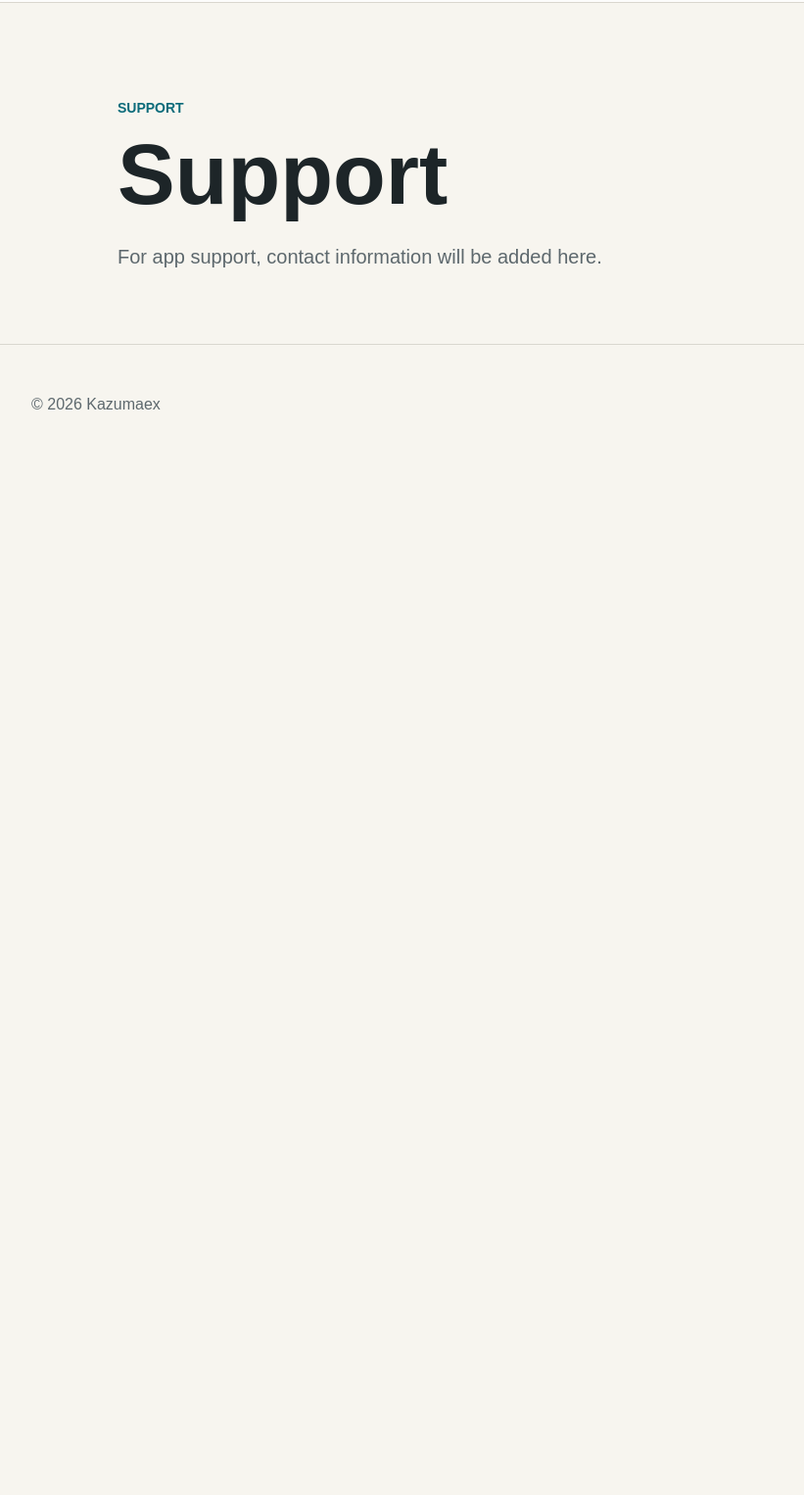
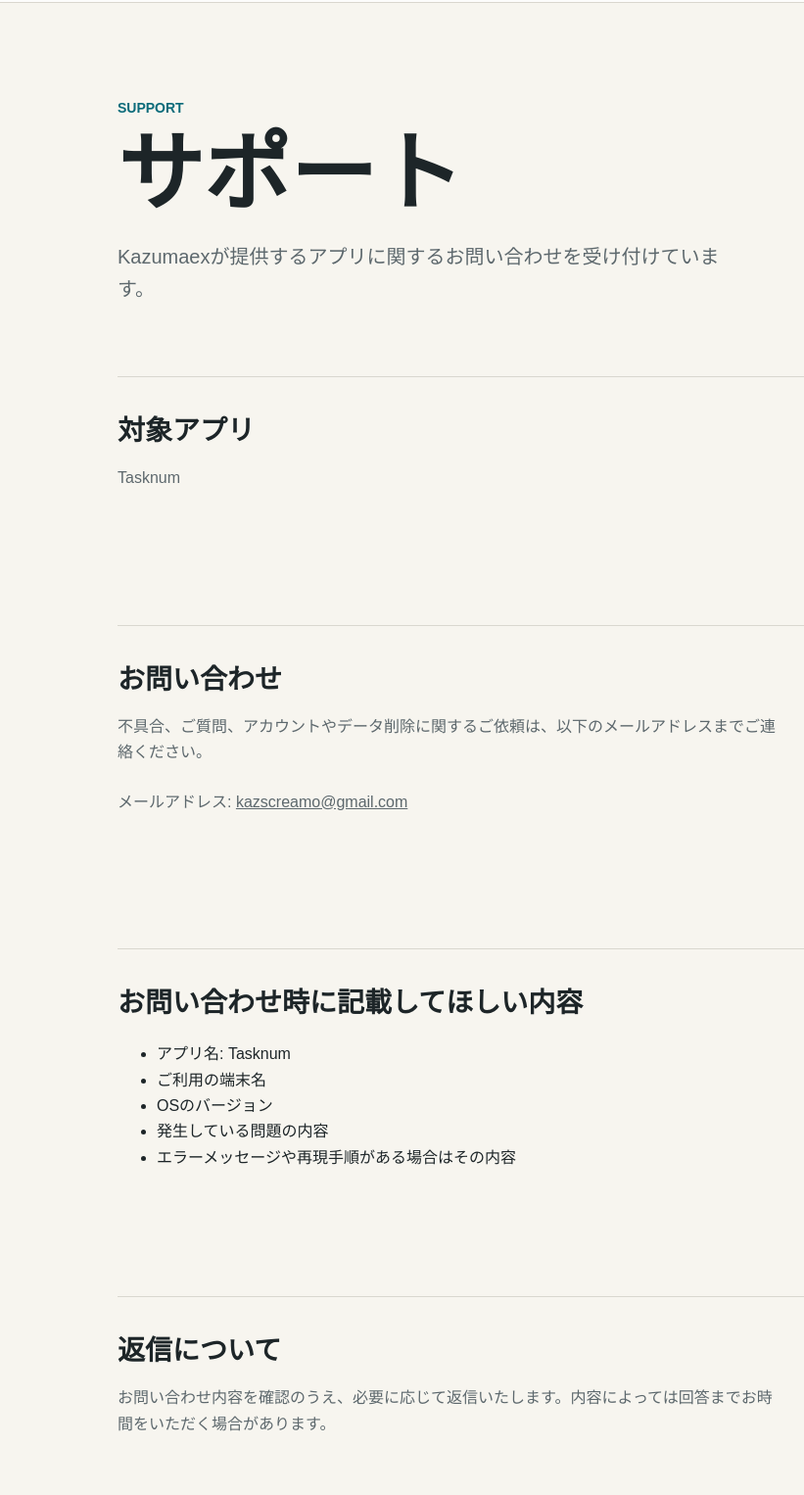
Before and after one commit to kazmambow/kazumaex-site, a plain HTML site: page support/index.html in a window 1280 px wide. Shown: the part 71-1597 px from the top of the page at 98% size, without its empty margins (40-861 px from the left). Before the commit the page ends 800 px from the top, so only its background shows below. Drawn offline with Linux system fonts and the light colour scheme.

Commit message:
Update support page

```diff
--- a/support/index.html
+++ b/support/index.html
@@ -20,8 +20,40 @@
   <main>
     <section class="hero">
       <p class="eyebrow">Support</p>
-      <h1>Support</h1>
-      <p class="lead">For app support, contact information will be added here.</p>
+      <h1>サポート</h1>
+      <p class="lead">Kazumaexが提供するアプリに関するお問い合わせを受け付けています。</p>
+    </section>
+
+    <section class="section">
+      <h2>対象アプリ</h2>
+      <p>Tasknum</p>
+    </section>
+
+    <section class="section">
+      <h2>お問い合わせ</h2>
+      <p>不具合、ご質問、アカウントやデータ削除に関するご依頼は、以下のメールアドレスまでご連絡ください。</p>
+      <p>メールアドレス: <a href="mailto:kazscreamo@gmail.com">kazscreamo@gmail.com</a></p>
+    </section>
+
+    <section class="section">
+      <h2>お問い合わせ時に記載してほしい内容</h2>
+      <ul>
+        <li>アプリ名: Tasknum</li>
+        <li>ご利用の端末名</li>
+        <li>OSのバージョン</li>
+        <li>発生している問題の内容</li>
+        <li>エラーメッセージや再現手順がある場合はその内容</li>
+      </ul>
+    </section>
+
+    <section class="section">
+      <h2>返信について</h2>
+      <p>お問い合わせ内容を確認のうえ、必要に応じて返信いたします。内容によっては回答までお時間をいただく場合があります。</p>
+    </section>
+
+    <section class="section">
+      <h2>アカウントおよびデータの削除</h2>
+      <p>Tasknumのアカウントおよび関連データの削除を希望する場合は、上記メールアドレスまでご連絡ください。本人確認後、合理的な範囲で速やかに対応します。</p>
     </section>
   </main>
   <footer><p>&copy; 2026 Kazumaex</p></footer>
```
